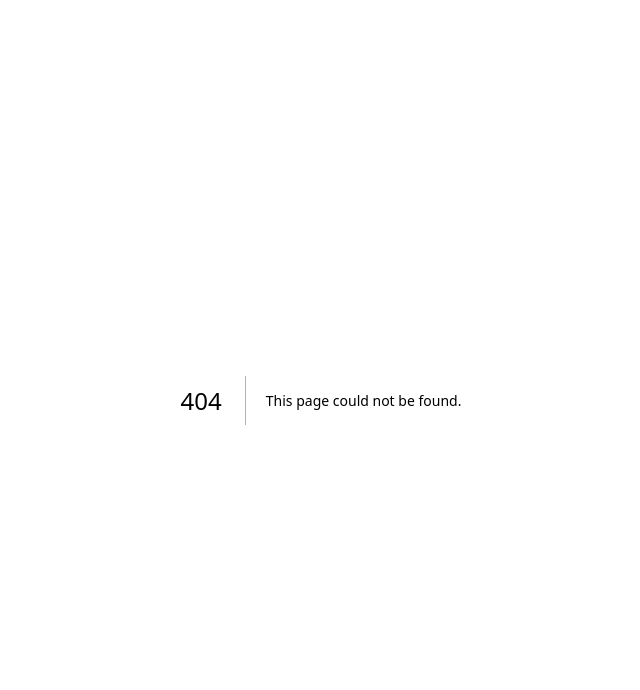
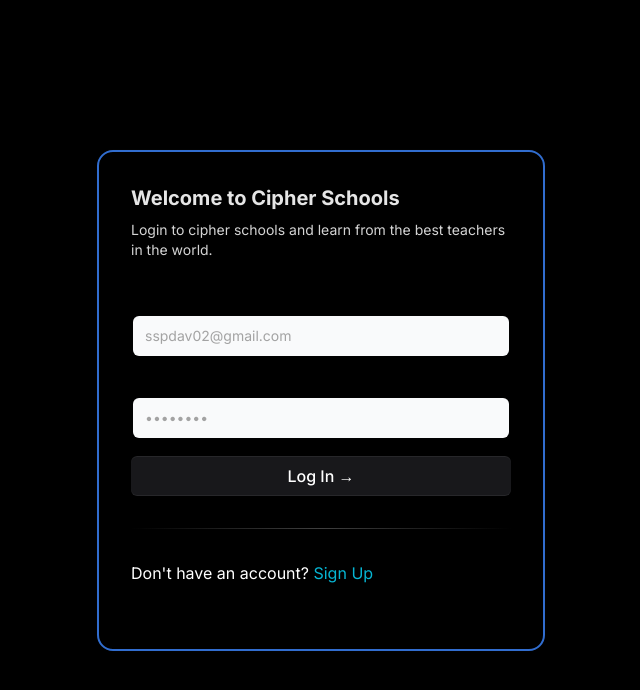
Before and after one commit to ShishirShekhar/CipherSchools, a Next.js app in the folder client/: page /login in a window 1280 px wide. Before the commit this address had no page. Shown: the top 690 px of the page, without its empty margins (319-959 px from the left). Built offline with nearby package versions, Linux system fonts and the light colour scheme.

Commit message:
feat(page): add login page

```diff
--- /dev/null
+++ b/client/app/(routes)/login/Login.module.css
@@ -0,0 +1,3 @@
+.login {
+    @apply flex flex-col items-center justify-center;
+}
--- /dev/null
+++ b/client/app/(routes)/login/page.tsx
@@ -0,0 +1,10 @@
+import LoginForm from "@/components/Login/LoginForm/LoginForm";
+import styles from "./Login.module.css";
+
+export default function Login() {
+  return (
+    <div className={`section ${styles.login}`}>
+      <LoginForm />
+    </div>
+  );
+}
```
